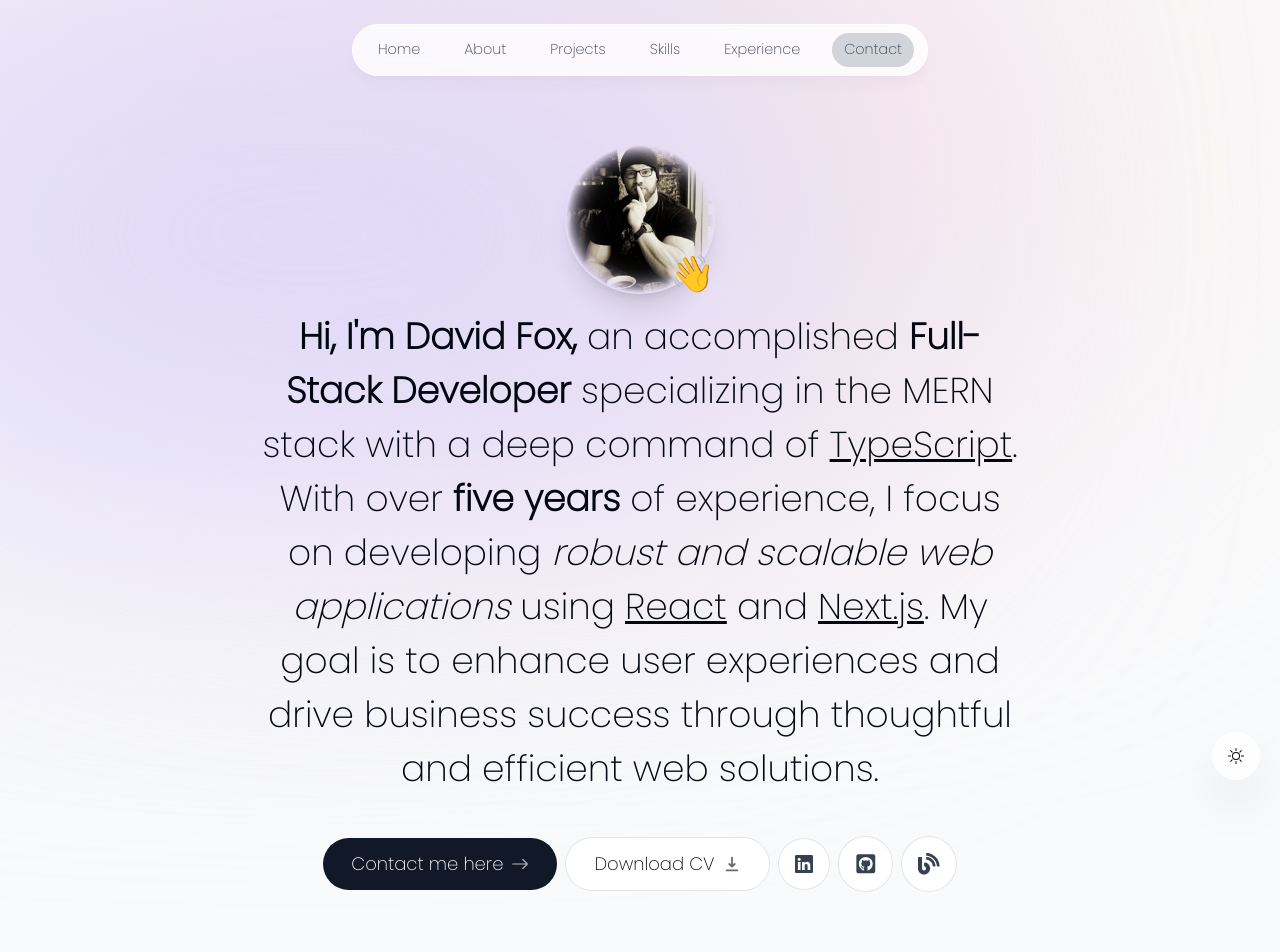
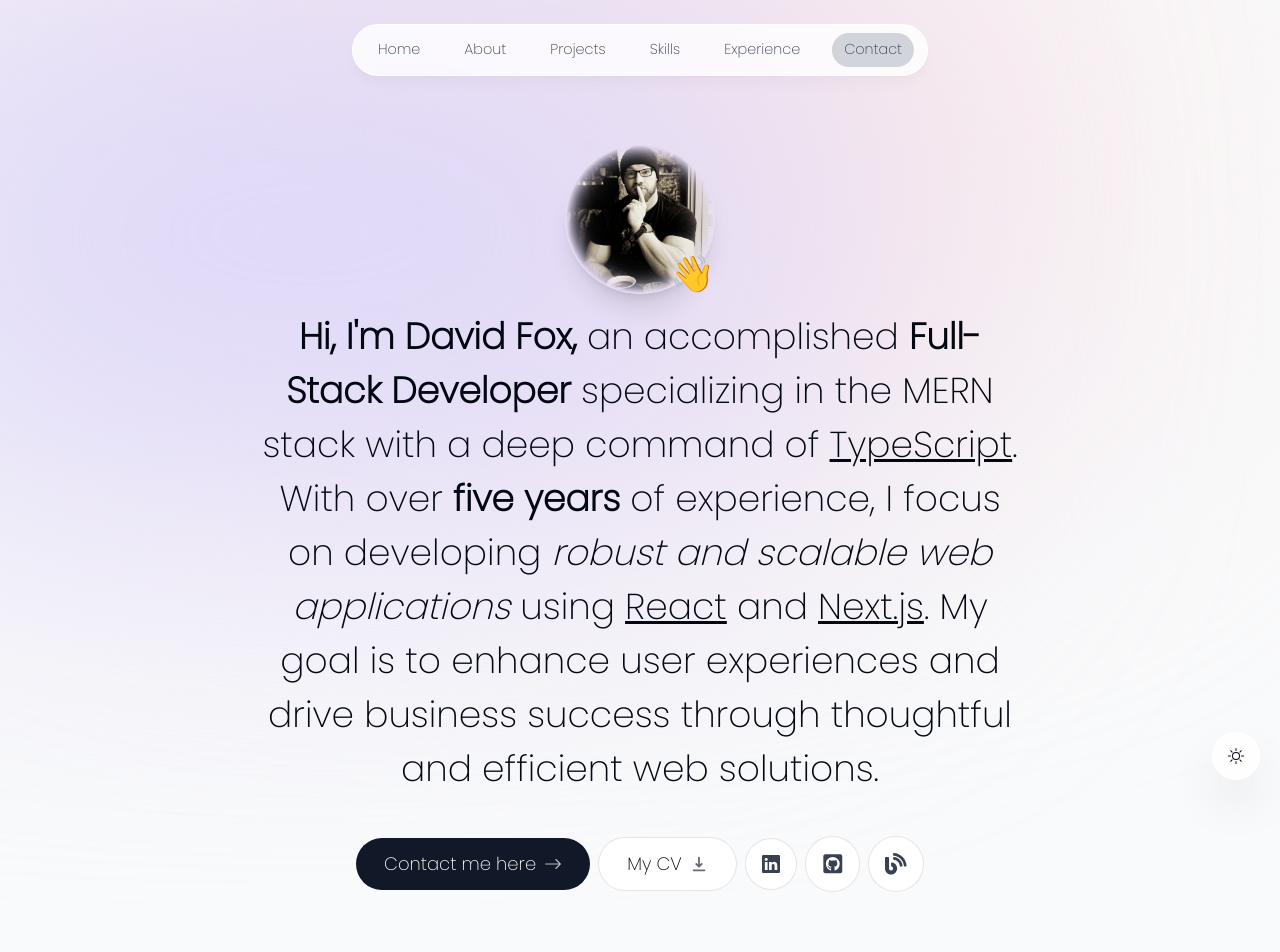
Before and after one commit to maesterfox/NewPortfolio, a Next.js app: page / in a window 1280 px wide. Shown: the top 952 px of the page. Built offline with nearby package versions, Linux system fonts and the light colour scheme; no server answers.

Commit message:
resend email form creation

```diff
--- a/actions/sendEmail.ts
+++ b/actions/sendEmail.ts
@@ -27,7 +27,7 @@ export const sendEmail = async (formData: FormData) => {
   try {
     data = await resend.emails.send({
       from: "onboarding@resend.dev",
-      to: "david.fox@davidfoxdev.co.uk",
+      to: "talentedmrfox@hotmail.com",
       subject: "Message from contact form",
       reply_to: senderEmail,
       react: React.createElement(ContactFormEmail, {
--- a/components/intro.tsx
+++ b/components/intro.tsx
@@ -100,9 +100,9 @@ export default function Intro() {
         <a
           className="bg-white px-7 py-3 flex items-center gap-2 rounded-full outline-none focus:scale-110 hover:scale-110 dark:hover:bg-gray-600 active:scale-105 transition cursor-pointer borderBlack dark:bg-white/10"
           href="https://drive.google.com/file/d/1X5cFAcY4VtM6D8_XA33xYD8GmHWW7m7i/view?usp=sharing"
-          download
+          rel="noopener noreferrer"
         >
-          Download CV{""}
+          My CV{""}
           <HiDownload className="opacity-60 group-hover:translate-y-1 transition" />
         </a>
 
```
